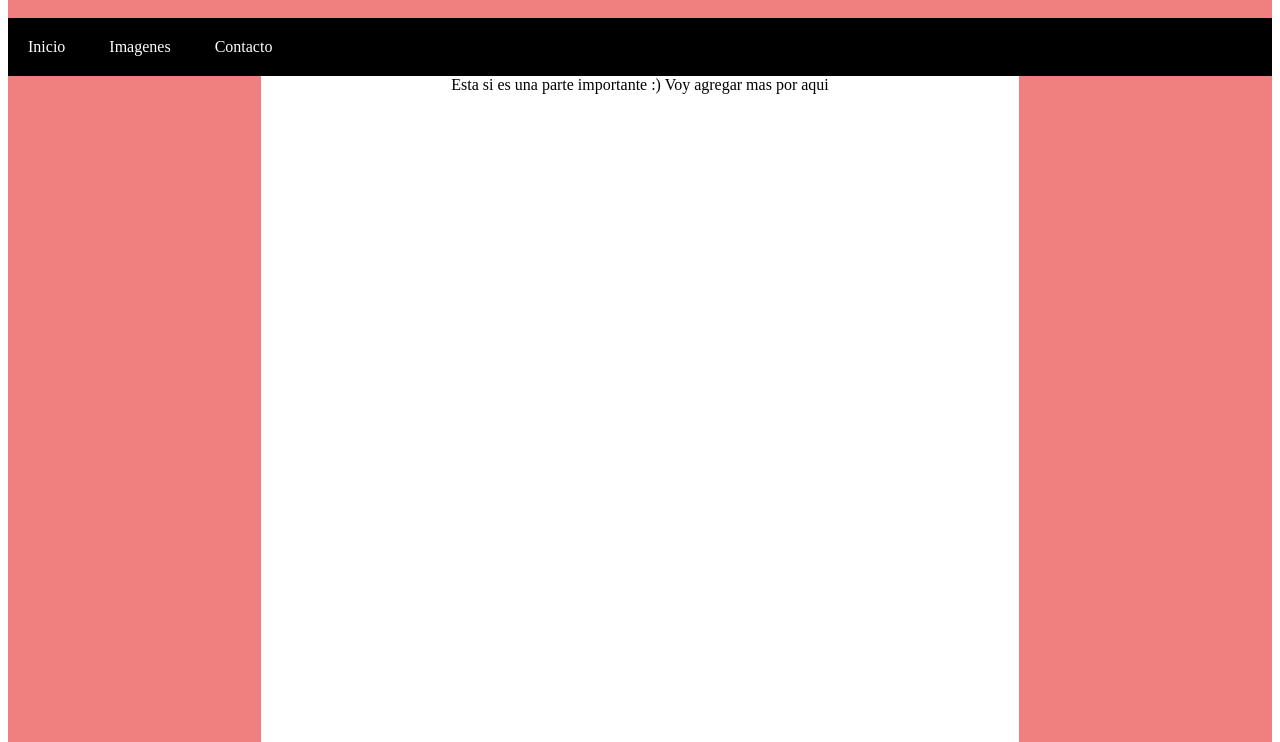
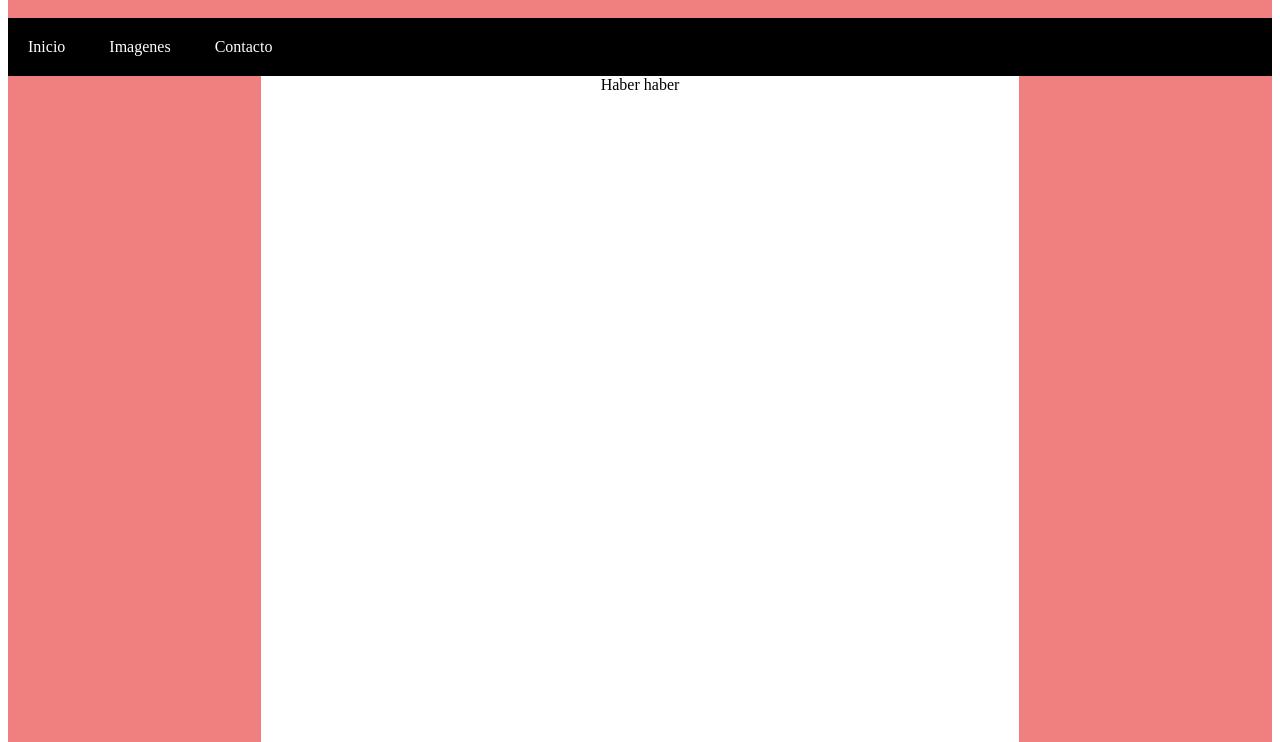
Before and after one commit to laurachan000/PruebasGit, a plain HTML site: page index.html in a window 1280 px wide. Shown: the part 58-800 px from the top of the page. Drawn offline with Linux system fonts and the light colour scheme.

Commit message:
ultimo y ya

```diff
--- a/index.html
+++ b/index.html
@@ -31,7 +31,7 @@
         </aside>
         <section>
 
-            Esta si es una parte importante :) Voy agregar mas por aqui
+            Haber haber
 
 
         </section>
```
